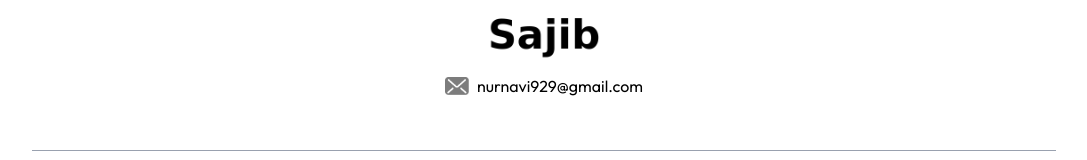
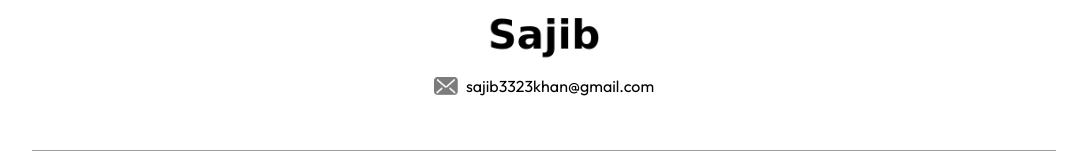
Before and after one commit to sajibkhan33/portfolio, a Next.js app: page / in a window 1280 px wide. Shown: the part 3170-3330 px from the top of the page, without its empty margins (96-1183 px from the left). Built offline with nearby package versions, Linux system fonts and the light colour scheme; a web font is replaced by a local one.

Commit message:
email updated

```diff
--- a/app/components/Footer.jsx
+++ b/app/components/Footer.jsx
@@ -17,7 +17,7 @@ const Footer = ({ isDarkMode }) => {
             alt=""
             className="w-6"
           />
-          nurnavi929@gmail.com
+          sajib3323khan@gmail.com
         </div>
       </div>
       <div className="text-center sm:flex items-center justify-between border-t border-gray-400 mx-[10%] mt-12 py-6">
```
